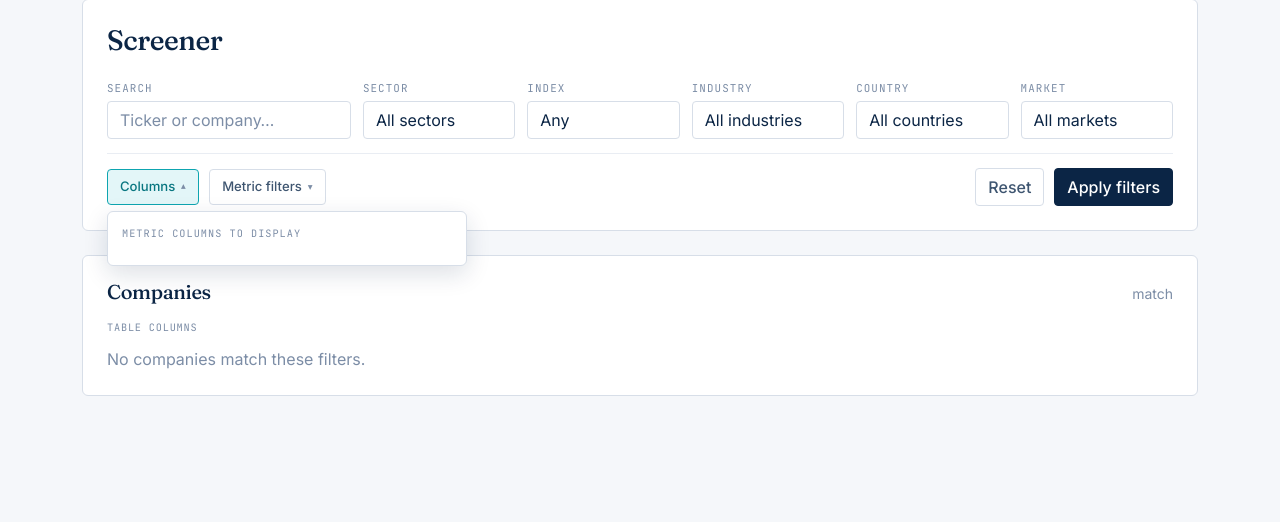
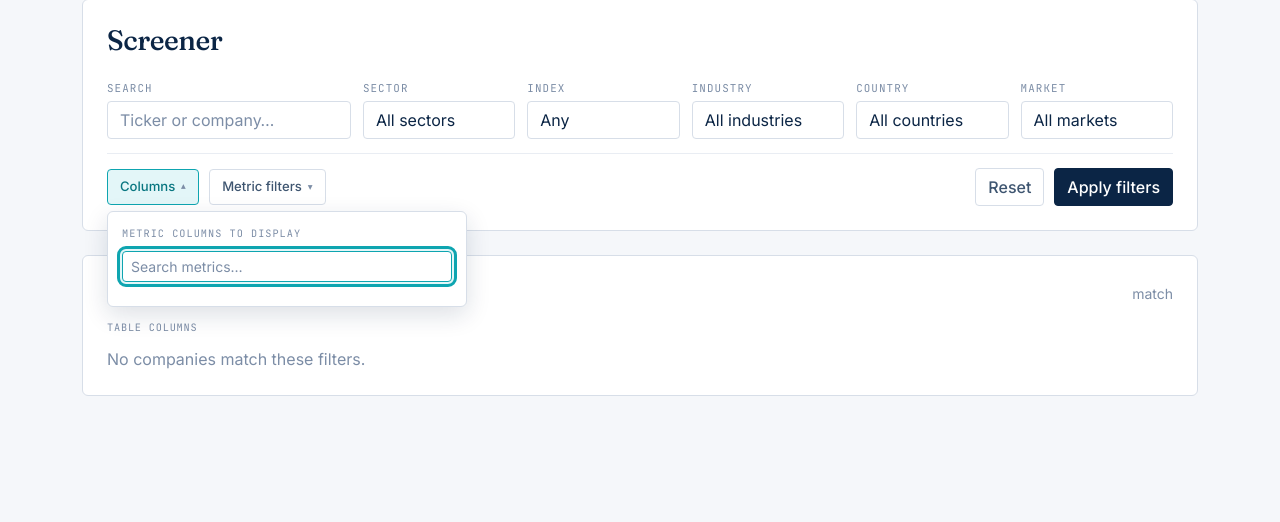
Before and after one commit to alopezmoreira1989/fundamentals_databricks_pj, a Django app: template fundamentals_screener/fundamentals_screener/templates/fundamentals_screener/screen.html in a window 1280 px wide, after a click that opens the changed part. Shown: the part 127-649 px from the top of the page. Run offline with Django 5.2, Linux system fonts and the light colour scheme; the template is opened without the code that fills it, so the values that code supplies are empty; parts of the project's set-up code (start-up, migrations or seed data) failed here and were passed over.

Commit message:
feat(fundamentals_screener): add a search box to the Columns metric picker
With 100+ available metrics, scanning the checkbox grid to find one was slow.
A small client-side filter (no server round-trip — every checkbox is already
rendered) narrows the list as you type, matching on label substring.
Autofocuses when the Columns disclosure opens. Filtered-out checkboxes stay
in the DOM (just CSS-hidden), so a checked metric survives clearing the
search and still submits with the form.

Bumped fundamentals_screener to 0.1.3.

```diff
--- a/fundamentals_screener/fundamentals_screener/templates/fundamentals_screener/screen.html
+++ b/fundamentals_screener/fundamentals_screener/templates/fundamentals_screener/screen.html
@@ -51,12 +51,15 @@
     font-family: var(--mono); font-size: .64rem; letter-spacing: .1em; text-transform: uppercase;
     color: var(--ink-3); margin-bottom: 10px;
   }
+  .scr-col-search { margin-bottom: 10px; }
   .scr-chip-grid {
     display: grid; grid-template-columns: repeat(2, 1fr); gap: 4px 16px;
     max-height: 240px; overflow-y: auto;
   }
   .scr-chip-grid label { display: flex; align-items: center; gap: 7px; font-size: .84rem; padding: 3px 0; color: var(--ink-2); }
+  .scr-chip-grid label.scr-hidden { display: none; }
   .scr-chip-grid input { accent-color: var(--accent); width: 15px; height: 15px; }
+  .scr-no-match { padding: 4px 2px 0; }
 
   .scr-filter-rule { display: grid; grid-template-columns: 1.4fr .8fr .8fr; gap: 8px; margin-bottom: 8px; }
 
@@ -143,11 +146,14 @@
           <summary>Columns {% if cols %}<span class="scr-count">{{ cols|length }}</span>{% endif %} <span class="scr-chev">▾</span></summary>
           <div class="scr-panel">
             <div class="scr-panel-title">Metric columns to display</div>
+            <input type="text" class="form-control form-control-sm scr-col-search"
+                   placeholder="Search metrics…" aria-label="Search metric columns" autocomplete="off">
             <div class="scr-chip-grid">
               {% for m in metrics %}
                 <label><input type="checkbox" name="col" value="{{ m }}" {% if m in cols %}checked{% endif %}> {{ m }}</label>
               {% endfor %}
             </div>
+            <p class="scr-no-match text-muted small mb-0" hidden>No metrics match.</p>
           </div>
         </details>
 
@@ -275,3 +281,35 @@
     {% endif %}
   </div>
 {% endblock %}
+
+{% block extra_scripts %}
+<script>
+  document.addEventListener('DOMContentLoaded', function () {
+    var search = document.querySelector('.scr-col-search');
+    if (!search) return;
+    var grid = search.nextElementSibling;
+    var labels = Array.prototype.slice.call(grid.querySelectorAll('label'));
+    var noMatch = grid.nextElementSibling;
+
+    search.addEventListener('input', function () {
+      var q = search.value.trim().toLowerCase();
+      var visible = 0;
+      labels.forEach(function (label) {
+        var match = !q || label.textContent.toLowerCase().indexOf(q) !== -1;
+        label.classList.toggle('scr-hidden', !match);
+        if (match) visible++;
+      });
+      noMatch.hidden = visible !== 0;
+    });
+
+    // Land focus in the search box whenever the Columns disclosure opens, so typing works
+    // immediately. `toggle` only fires on an actual open/close interaction, never just from
+    // the page loading with `open` already set server-side, so this never steals focus
+    // unexpectedly on first render.
+    var details = search.closest('details');
+    details.addEventListener('toggle', function () {
+      if (details.open) search.focus();
+    });
+  });
+</script>
+{% endblock %}
--- a/fundamentals_screener/pyproject.toml
+++ b/fundamentals_screener/pyproject.toml
@@ -4,7 +4,7 @@ build-backend = "setuptools.build_meta"
 
 [project]
 name = "fundamentals-screener"
-version = "0.1.2"
+version = "0.1.3"
 description = "Installable Django app: a self-contained SEC EDGAR fundamentals screener, company detail, and valuation views, reading published Parquet artifacts via DuckDB. Extracted from fundamentals_databricks_pj's web/ Django app for reuse by external Django projects (originally: alopezm.xyz's /apps/screener/)."
 readme = "README.md"
 requires-python = ">=3.9"
```
